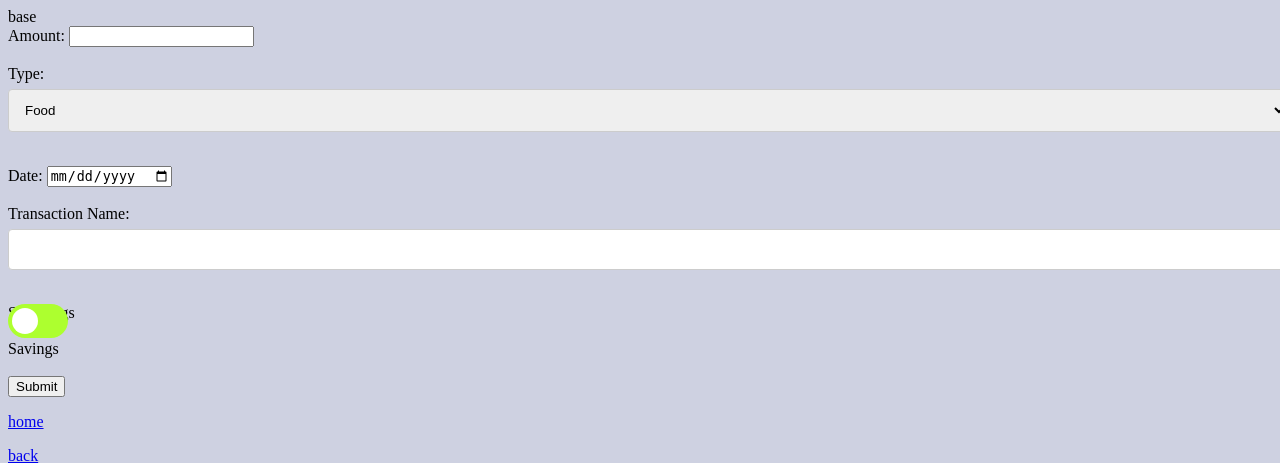
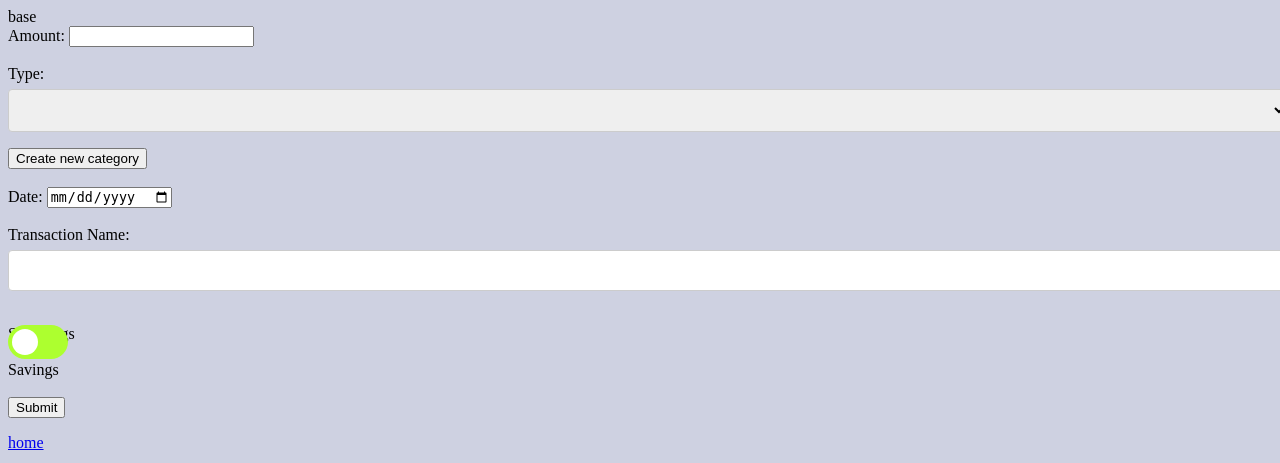
Before and after one commit to katelync12/budgetRoyale, a Django app: page /transactions/create/ in a window 1280 px wide. Shown: the top 463 px of the page. Run offline with Django 4.2, Linux system fonts and the light colour scheme; the visitor is signed in with stand-in values (Sample User, id 1); lists and menus that the app fills with data are empty.

Commit message:
Adding Custom Category

```diff
--- a/hello_django/urls.py
+++ b/hello_django/urls.py
@@ -42,6 +42,7 @@ urlpatterns = [
     path("personal-goals/", TemplateView.as_view(template_name="view_personal_goals.html"), name="view_personal_goals"),
     path("groups/", TemplateView.as_view(template_name="groups.html"), name="groups"),
     path("transactions/", TemplateView.as_view(template_name="view_transactions.html"), name="view_transactions"),
-    path("transactions/create/", TemplateView.as_view(template_name="create_transaction.html"), name="create_transactions"),
+    path("transactions/create/", views.create_transaction_page, name="create_transactions"),
     path('login/', views.login_view, name='login'),
+    path('add_category/', views.add_category, name='add_category')
 ]
--- a/my_app/templates/create_transaction.html
+++ b/my_app/templates/create_transaction.html
@@ -3,6 +3,7 @@
 {% block content %}
 {% load static %}
 <link rel="stylesheet" href="{% static 'css/switch.css' %}">
+<link rel="stylesheet" href="{% static 'css/modal.css' %}">
 {% comment %} {% if user.is_authenticated %} {% endcomment %}
 
 {% comment %} code below {% endcomment %}
@@ -13,10 +14,30 @@
 
     <label for="type">Type:</label>
     <select id="type" name="type" required>
-        <option value="Food">Food</option>
-        <option value="Shopping">Shopping</option>
-        <option value="Other">Other</option>
-    </select><br><br>
+        {% for category in categories %}
+            <option value="{{ category.category_id }}">{{ category.category_id }}</option>
+        {% endfor %}
+    </select>
+
+    <button id="myBtn"  type="button">Create new category</button><br><br>
+
+    <!-- The Modal -->
+    <div id="myModal" class="modal">
+
+        <!-- Modal content -->
+        <div class="modal-content">
+            <span class="close">&times;</span>
+                <label for="category">Add Category:</label>
+                <input type="text" id="category" name="category" required>
+                <a
+                href="#"
+                id="add-btn"
+                class="button addBtn"
+                onclick="addCategory(this)"
+                >Create</a>
+        </div>
+
+    </div>
 
     <label for="date">Date:</label>
     <input type="date" id="date" name="date" required><br><br>
@@ -36,6 +57,46 @@
 
 <p><a href="{% url 'home' %}">home</a></p>
 <p><a href="{% url 'view_transactions' %}"> back</a></p>
+
+<script>
+    // Get the modal
+    var modal = document.getElementById("myModal");
+
+    // Get the button that opens the modal
+    var btn = document.getElementById("myBtn");
+
+    // Get the <span> element that closes the modal
+    var span = document.getElementsByClassName("close")[0];
+
+    // When the user clicks the button, open the modal
+    btn.onclick = function() {
+      modal.style.display = "block";
+    }
+
+    // When the user clicks on <span> (x), close the modal
+    span.onclick = function() {
+      modal.style.display = "none";
+    }
+
+    // When the user clicks anywhere outside of the modal, close it
+    window.onclick = function(event) {
+      if (event.target == modal) {
+        modal.style.display = "none";
+      }
+    }
+
+    function addCategory(button) {
+        var cName = document.getElementById("category").value;
+        fetch(`/add_category/?name=${cName}`)
+            .then(function (response) {
+            return response.json();
+      })
+        .then(function (data) {
+            console.log(data);
+        });
+        modal.style.display = "none";
+    }
+    </script>
 {% comment %} code above {% endcomment %}
 
 {% comment %} {% else %}
--- a/my_app/views.py
+++ b/my_app/views.py
@@ -13,6 +13,12 @@ from django.contrib.auth import authenticate, login
 from django.contrib import messages
 from django.contrib.auth.models import User
 
+@login_required
+def create_transaction_page(request):
+    current_user = request.user
+    categories = UserJoinCategory.objects.filter(user=current_user)
+
+    return render(request, "create_transaction.html", {'categories': categories})
 
 @login_required  # Requires the user to be logged in to access this view
 def create_transaction(request):
@@ -61,6 +67,28 @@ def create_transaction(request):
         )
         transaction.save()
     return redirect('view_transactions')
+
+def add_category(request):
+    category_name = request.GET.get('name', '')
+    username = request.user.username
+    user = User.objects.get(username=username)
+    category = None
+    try:
+        category = Category.objects.get(category_id=category_name)
+    except Category.DoesNotExist:
+        # Create a new category
+        category = Category(category_id=category_name)
+        category.save()
+
+    # Check if there's an existing relationship between user and category
+    if category:
+        try:
+            UserJoinCategory.objects.get(user=user, category=category)
+        except UserJoinCategory.DoesNotExist:
+            # Create a new relationship between user and category
+            user_category = UserJoinCategory(user=user, category=category)
+            user_category.save()
+    return JsonResponse({'result': category_name})
 
 def add(request):
     # Check if Student table exists
```
Also changed, not shown: accounts/views.py (+10 -1 lines), my_app/urls.py (added, +26 -0 lines), static/css/modal.css (added, +36 -0 lines).
